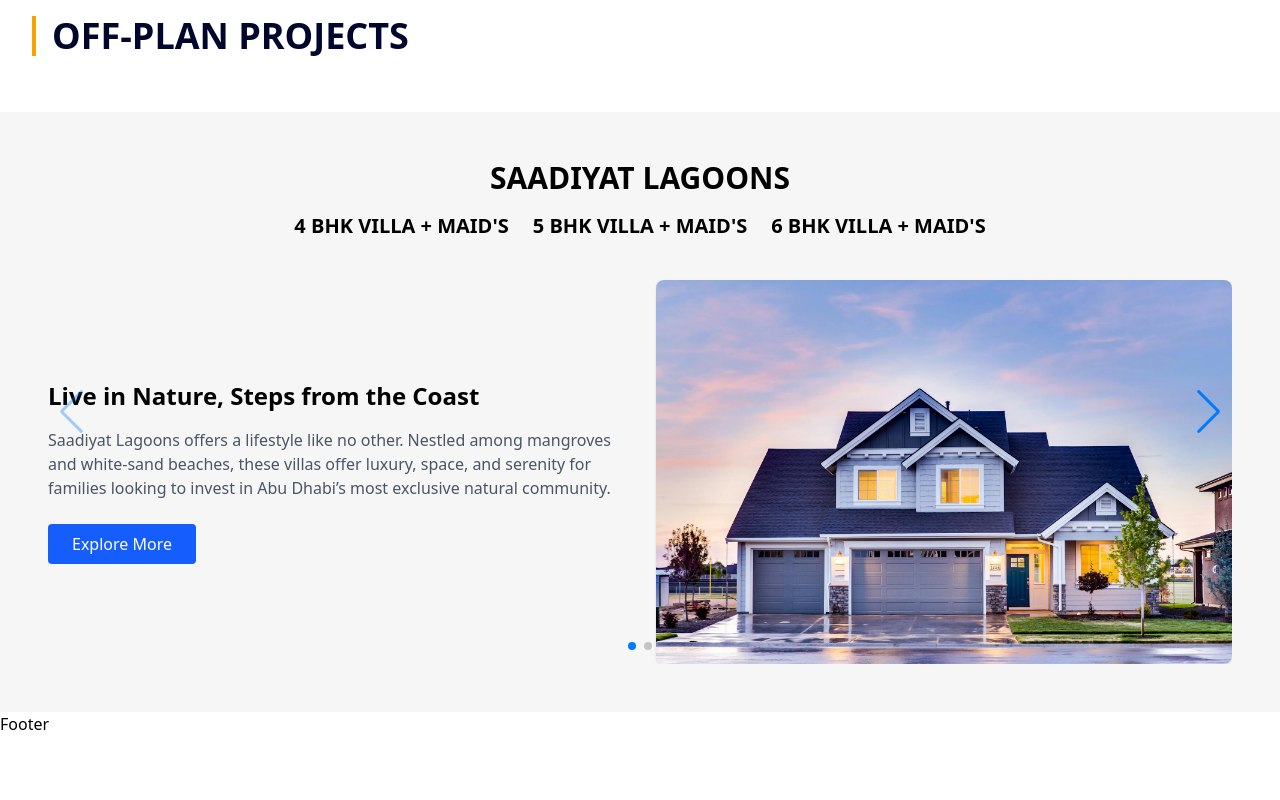
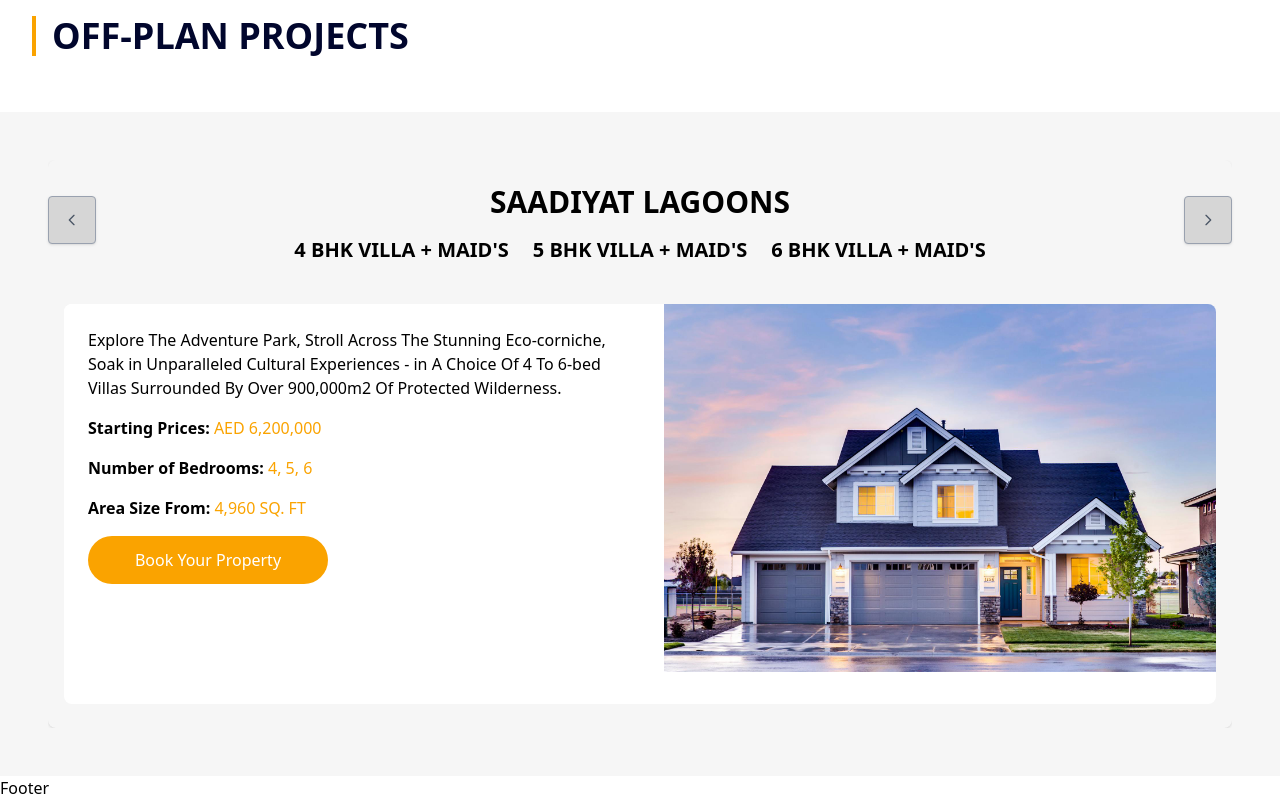
Before and after one commit to bilalshafqat42/psi-landing-page, a React (Create React App) app: page / in a window 1280 px wide. Shown: the part 1586-2386 px from the top of the page. Before the commit the page ends 2322 px from the top, so only its background shows below. Built offline with nearby package versions, Linux system fonts and the light colour scheme.

Commit message:
web version done

```diff
--- a/src/components/OffPlanProject.jsx
+++ b/src/components/OffPlanProject.jsx
@@ -1,9 +1,8 @@
-import React from "react";
+import React, { useRef } from "react";
 import { Swiper, SwiperSlide } from "swiper/react";
-import { Navigation, Pagination } from "swiper/modules";
+import { Navigation } from "swiper/modules";
 import "swiper/css";
 import "swiper/css/navigation";
-import "swiper/css/pagination";
 
 import sampleImage from "../assets/home.jpg"; // Replace with your actual image
 
@@ -16,35 +15,99 @@ const projects = [
       "5 BHK VILLA + MAID'S",
       "6 BHK VILLA + MAID'S",
     ],
-    heading: "Live in Nature, Steps from the Coast",
+    heading:
+      "Explore The Adventure Park, Stroll Across The Stunning Eco-corniche, Soak in Unparalleled Cultural Experiences - in A Choice Of 4 To 6-bed Villas Surrounded By Over 900,000m2 Of Protected Wilderness.",
     description:
       "Saadiyat Lagoons offers a lifestyle like no other. Nestled among mangroves and white-sand beaches, these villas offer luxury, space, and serenity for families looking to invest in Abu Dhabi’s most exclusive natural community.",
+    startingPrice: "AED 6,200,000",
+    numberOfBedrooms: "4, 5, 6",
+    areaSizeFrom: "4,960 SQ. FT",
   },
   {
-    title: "Another Project",
+    title: "Saadiyat Lagoons",
     image: sampleImage,
-    villaTypes: ["3 BHK VILLA", "4 BHK TOWNHOUSE"],
-    heading: "Modern Living with Timeless Views",
+    villaTypes: [
+      "4 BHK VILLA + MAID'S",
+      "5 BHK VILLA + MAID'S",
+      "6 BHK VILLA + MAID'S",
+    ],
+    heading:
+      "Explore The Adventure Park, Stroll Across The Stunning Eco-corniche, Soak in Unparalleled Cultural Experiences - in A Choice Of 4 To 6-bed Villas Surrounded By Over 900,000m2 Of Protected Wilderness.",
     description:
-      "This new project offers sleek, contemporary living near key landmarks and lifestyle amenities. Perfect for growing families and long-term investors.",
+      "Saadiyat Lagoons offers a lifestyle like no other. Nestled among mangroves and white-sand beaches, these villas offer luxury, space, and serenity for families looking to invest in Abu Dhabi’s most exclusive natural community.",
+    startingPrice: "AED 6,200,000",
+    numberOfBedrooms: "4, 5, 6",
+    areaSizeFrom: "4,960 SQ. FT",
   },
 ];
 
 const OffPlanProject = () => {
+  const prevRef = useRef(null);
+  const nextRef = useRef(null);
+
   return (
-    <div className="max-w-7xl bg-[#f6f6f6] mx-auto py-6 px-4">
-      {/* Section Title */}
+    <div className="max-w-7xl mx-auto py-6 px-4 relative">
+      {/* Navigation Buttons */}
+      <div className="absolute top-15 left-0 z-20 flex justify-between w-full px-4 pointer-events-none">
+        <button
+          ref={prevRef}
+          className="pointer-events-auto w-12 h-12 border border-gray-400 rounded bg-[#d6d6d6] text-gray-600 flex items-center justify-center shadow-sm"
+        >
+          <svg
+            className="w-4 h-4"
+            fill="none"
+            stroke="currentColor"
+            strokeWidth="2"
+            viewBox="0 0 24 24"
+          >
+            <path
+              strokeLinecap="round"
+              strokeLinejoin="round"
+              d="M15 19l-7-7 7-7"
+            />
+          </svg>
+        </button>
+        <button
+          ref={nextRef}
+          className="pointer-events-auto w-12 h-12 border border-gray-400 rounded bg-[#d6d6d6] text-gray-600 flex items-center justify-center shadow-sm"
+        >
+          <svg
+            className="w-4 h-4"
+            fill="none"
+            stroke="currentColor"
+            strokeWidth="2"
+            viewBox="0 0 24 24"
+          >
+            <path
+              strokeLinecap="round"
+              strokeLinejoin="round"
+              d="M9 5l7 7-7 7"
+            />
+          </svg>
+        </button>
+      </div>
+
+      {/* Swiper */}
       <Swiper
-        modules={[Navigation, Pagination]}
-        navigation
-        pagination={{ clickable: true }}
+        modules={[Navigation]}
         spaceBetween={30}
         slidesPerView={1}
+        loop={true}
+        navigation={{
+          prevEl: prevRef.current,
+          nextEl: nextRef.current,
+        }}
+        onBeforeInit={(swiper) => {
+          if (typeof swiper.params.navigation !== "boolean") {
+            swiper.params.navigation.prevEl = prevRef.current;
+            swiper.params.navigation.nextEl = nextRef.current;
+          }
+        }}
       >
         {projects.map((project, index) => (
           <SwiperSlide key={index}>
-            <div>
-              {/* Project Name */}
+            <div className="relative rounded-lg shadow px-4 py-6">
+              {/* Project Heading */}
               <h4 className="text-3xl font-bold mb-4 uppercase text-center">
                 {project.title}
               </h4>
@@ -62,22 +125,51 @@ const OffPlanProject = () => {
               </div>
 
               {/* Content + Image */}
-              <div className="grid grid-cols-1 md:grid-cols-2 gap-8 items-center">
+              <div className="flex flex-col md:flex-row items-stretch rounded-lg overflow-hidden min-h-[400px] bg-white">
                 {/* Left Content */}
-                <div>
-                  <h3 className="text-2xl font-bold mb-4">{project.heading}</h3>
-                  <p className="text-gray-600 mb-6">{project.description}</p>
-                  <button className="bg-blue-600 text-white px-6 py-2 rounded hover:bg-blue-700 transition">
-                    Explore More
+                <div className="p-6 flex-1 flex flex-col justify-between bg-white h-full">
+                  <h3 className="text-base font-medium mb-4">
+                    {project.heading}
+                  </h3>
+
+                  <p className="text-gray-600 mb-4">
+                    <span className="font-bold text-black">
+                      Starting Prices:{" "}
+                    </span>
+                    <span className="text-[#faa300]">
+                      {project.startingPrice}
+                    </span>
+                  </p>
+
+                  <p className="text-gray-600 mb-4">
+                    <span className="font-bold text-black">
+                      Number of Bedrooms:{" "}
+                    </span>
+                    <span className="text-[#faa300]">
+                      {project.numberOfBedrooms}
+                    </span>
+                  </p>
+
+                  <p className="text-gray-600 mb-4">
+                    <span className="font-bold text-black">
+                      Area Size From:{" "}
+                    </span>
+                    <span className="text-[#faa300]">
+                      {project.areaSizeFrom}
+                    </span>
+                  </p>
+
+                  <button className="w-60 h-12 mt-4 md:mt-0 bg-[#faa300] text-[#01062d] text-white px-6 py-2 rounded-3xl hover:bg-[#01062d] hover:text-[#faa300] transition">
+                    Book Your Property
                   </button>
                 </div>
 
                 {/* Right Image */}
-                <div>
+                <div className="flex-1 h-full">
                   <img
                     src={project.image}
                     alt={project.title}
-                    className="w-full h-full object-cover rounded-lg shadow"
+                    className="w-full h-full object-cover"
                   />
                 </div>
               </div>
```
